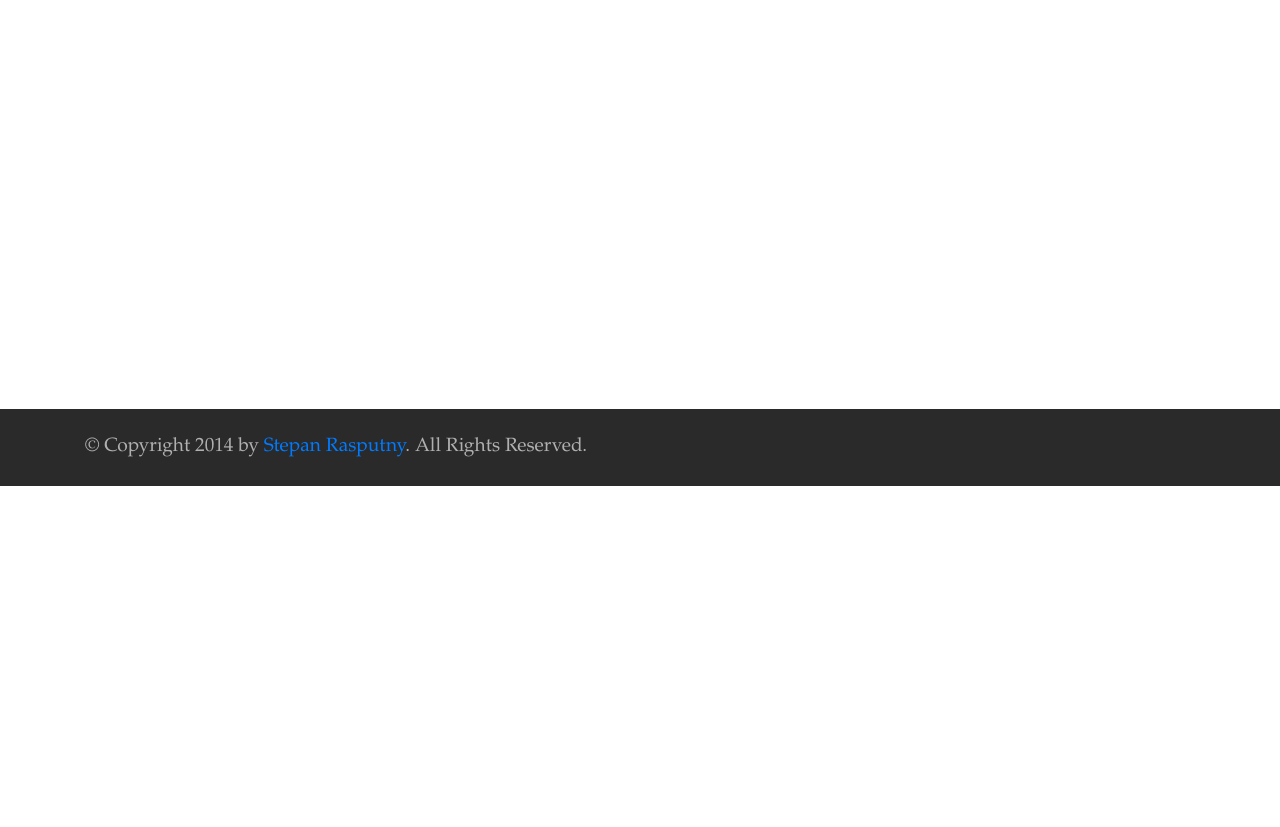
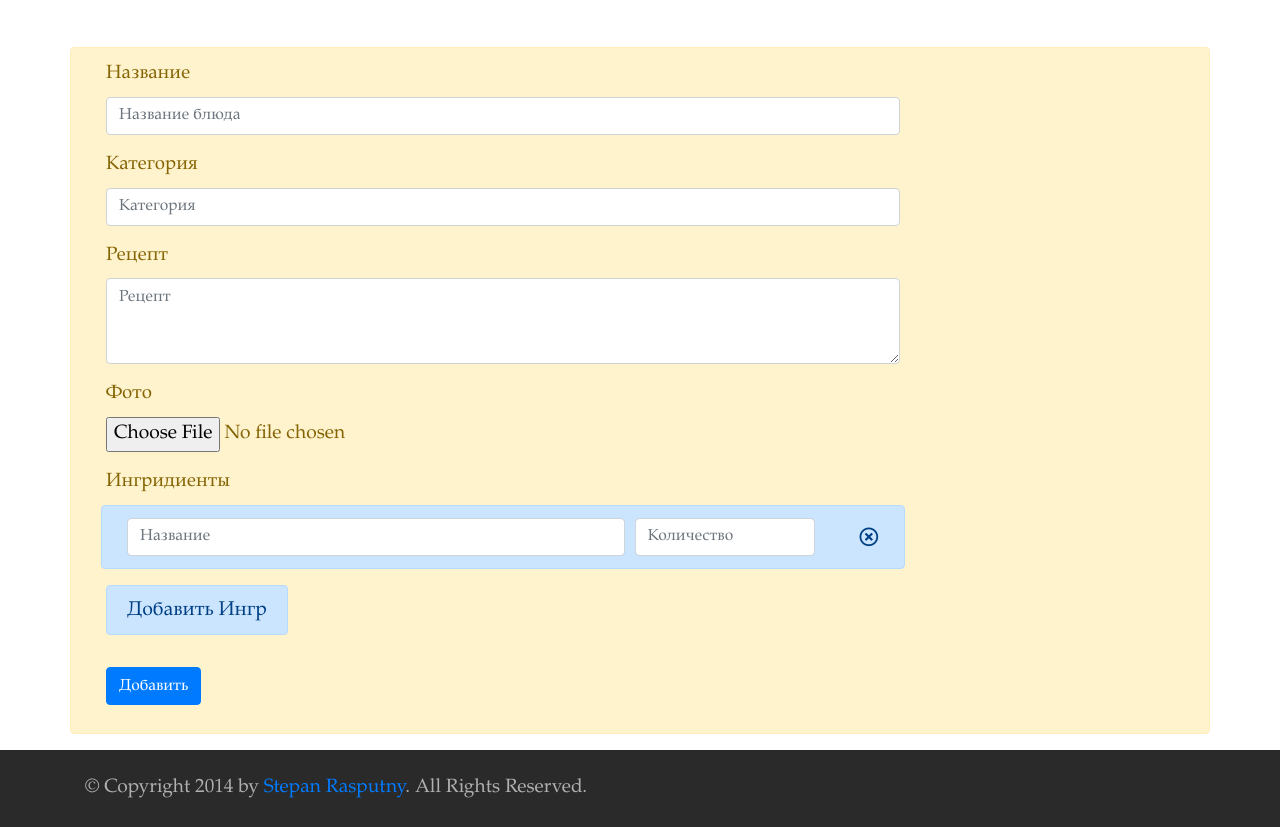
Before and after one commit to BigBlackWolf/antifragile, a Python web app: template services/dishes/templates/index.html in a window 1280 px wide. Shown: the part 463-1290 px from the top of the page. Before the commit the page ends 949 px from the top, so only its background shows below. Run offline with Jinja, Linux system fonts and the light colour scheme; the template is opened without the code that fills it, so the values that code supplies are empty; some libraries are stand-ins or nearby versions.

Commit message:
Added init sql script and remade design, removed travis

```diff
--- a/services/dishes/templates/base.html
+++ b/services/dishes/templates/base.html
@@ -42,12 +42,37 @@
     <div>
         <h1 class="text-center">Dishes</h1>
     </div>
+    <div class="container-fluid alert alert-primary">
+    <div id="header-nav" class="container">
+        <div class="row">
+            <div class="my-auto col-9">
+                <nav class="navbar navbar-expand-lg">
+                    <ul class="navbar-nav mr-auto">
+                        <li class="nav-item active mr-2">
+                            <a href="/dishes" class="active nav-link h5">Главная</a>
+                        </li>
+                        <li class="nav-item mr-2">
+                            <a href="/dishes" class="nav-link h5">Добавить блюдо</a>
+                        </li>
+                    </ul>
+                    <form class="form-inline my-2 my-lg-0">
+                      <input class="form-control mr-sm-2" type="search" placeholder="Название блюда">
+                      <button class="btn btn-outline-success my-2 my-sm-0" type="submit">Поиск</button>
+                    </form>
+                </nav>
+            </div>
+        </div>
+    </div>
+</div>
+
+<div class="container">
     {% block content %}
     {% endblock %}
+</div>
 
 <div id="footer-bottom" class="p-4 mt-3 align-bottom">
 	<div class="container">
-		<div class="eight columns">© Copyright 2014 by <a href="#">Stepan Rasputny</a>. All Rights Reserved.</div>
+		<div class="eight columns">© Copyright 2014 by <a href="https://github.com/BigBlackWolf">Stepan Rasputny</a>. All Rights Reserved.</div>
 	</div>
 </div>
 
--- a/services/dishes/templates/delegate.html
+++ b/services/dishes/templates/delegate.html
@@ -2,14 +2,11 @@
 
 {% block content %}
 
-<div class="container mt-5">
 <div class="row">
     <div class="col">
         <p class="text-center h3">{{ message.name }}</p>
     </div>
 </div>
-</div>
-<div class="container mt-5">
 <div class="row justify-content-center">
     <div class="col-8">
         <div class="thumbnail alert-primary mb-3">
@@ -78,7 +75,6 @@
 <a href="/dishes" class="btn btn-info mt-4" onclick=change_ingredients()>
     Назад
 </a>
-</div>
 
 <script>
 const url = window.location.pathname;
--- a/services/dishes/templates/index.html
+++ b/services/dishes/templates/index.html
@@ -1,22 +1,17 @@
 {% extends "base.html" %}
 
 {% block content %}
-<div id="add_dish" class="container h-100">
-    <div class="row">
-        <form id="addForm" class="form-group col-8">
-            <div class="input-group">
-                <input id="name" name="name" type="text" placeholder="Название блюда" class="form-control">
-                <div class="input-group-append">
-                    <input type="submit" class="btn btn-success" value="Отправить">
-                </div>
-            </div>
-        </form>
+<div class="row">
+    <div class="col-9">
+        <img src="/static/recipePhoto-03.jpg" class="img-fluid" alt="">
     </div>
-    <div class="row col-9">
+</div>
+<div class="row mt-4" id="add_dish">
+    <div class="col-9">
         {% for i in range(message|length)[::3] %}
-            <div class="d-flex flex-fill">
+            <div class="d-flex justify-content-center">
                 {% for item in message[i:i+3] %}
-                    <div class="alert alert-primary flex-fill mr-3">
+                    <div class="alert alert-primary flex-fill mx-2">
                         <a href="/dishes/{{ item.id }}">
                             <img src="/static/default.jpg" alt="" class="img-fluid"/>
                             <h3>{{ item.name }}</h3>
@@ -37,6 +32,44 @@
                 {% endfor %}
             </div>
         {% endfor %}
+    </div>
+</div>
+<div class="row mt-4 alert alert-warning">
+    <div class="col-9">
+        <form id="addForm" class="form-group">
+            <div class="form-group">
+                <label for="dishName">Название</label>
+                <input type="text" id="dishName" placeholder="Название блюда" class="form-control">
+            </div>
+            <div class="form-group">
+                <label for="dishCategory">Категория</label>
+                <input type="text" id="dishCategory" placeholder="Категория" class="form-control">
+            </div>
+            <div class="form-group">
+                <label for="dishRecipe">Рецепт</label>
+                <textarea id="dishRecipe" placeholder="Рецепт" class="form-control" rows="3"></textarea>
+            </div>
+            <div class="form-group">
+                <label for="dishPhoto">Фото</label>
+                <input type="file" id="dishPhoto" placeholder="Фото" class="form-control-file">
+            </div>
+            <div class="form-group">
+                <label for="dishIngredients">Ингридиенты</label>
+                <div class="form-row alert alert-primary">
+                    <div class="col-8">
+                        <input type="text" id="dishIngredients" placeholder="Название" class="form-control">
+                    </div>
+                    <div class="col-3">
+                        <input type="text" id="dishIngredients" placeholder="Количество" class="form-control">
+                    </div>
+                    <div class="col my-auto text-right">
+                        <i class="far fa-times-circle"></i>
+                    </div>
+                </div>
+                <button class="alert alert-primary h5">Добавить Ингр</button>
+            </div>
+            <button type="submit" class="btn btn-primary">Добавить</button>
+    </form>
     </div>
 </div>
 
--- a/services/settings.py
+++ b/services/settings.py
@@ -10,10 +10,11 @@
 # https://dish.co.nz/recipes/leftover-lamb-ragu-2020
 # tree -I 'venv|__pycache__|*.pyc|.pytest_cache'
 # select ingredients.name as ingr, dishes_ingredients.quantity, dishes.name from dishes_ingredients join dishes on dishes_ingredients.dish_id = dishes.id join ingredients on dishes_ingredients.ingredient_id = ingredients.id;
+# drop table dishes, dishes_ingredients,ingredients cascade;
 import pathlib
 
 DB_NAME = 'antifragile'
-DB_HOST = 'localhost'
+DB_HOST = 'database'
 DB_PORT = 5432
 DB_USERNAME = 'antifragile_user'
 DB_PASSWORD = 'antifragile_password'
```
Also changed, not shown: services/dishes/db.py (+11 -4 lines), services/dishes/templates/add_dish.html (deleted, +0 -58 lines), services/init.sql (added, +10 -0 lines), README.md. Lines whose indentation alone changed are shown as unchanged.
